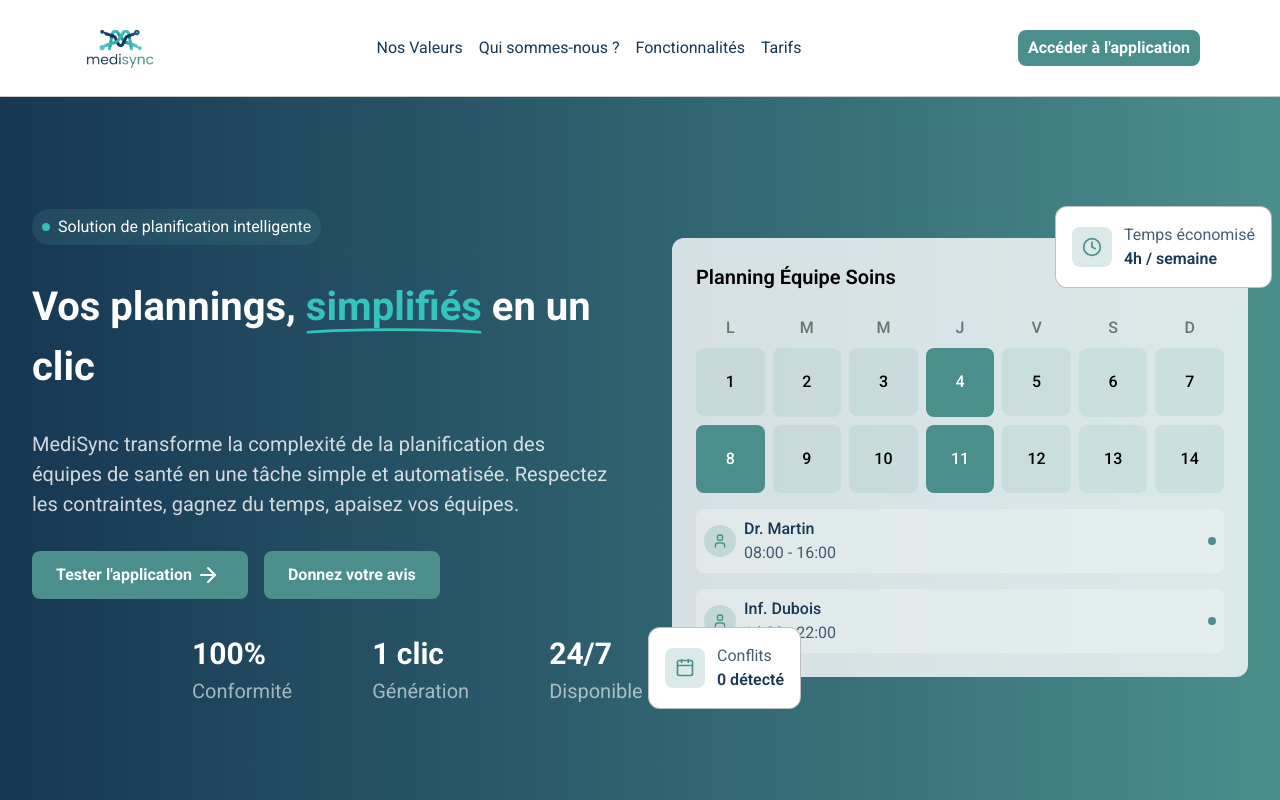
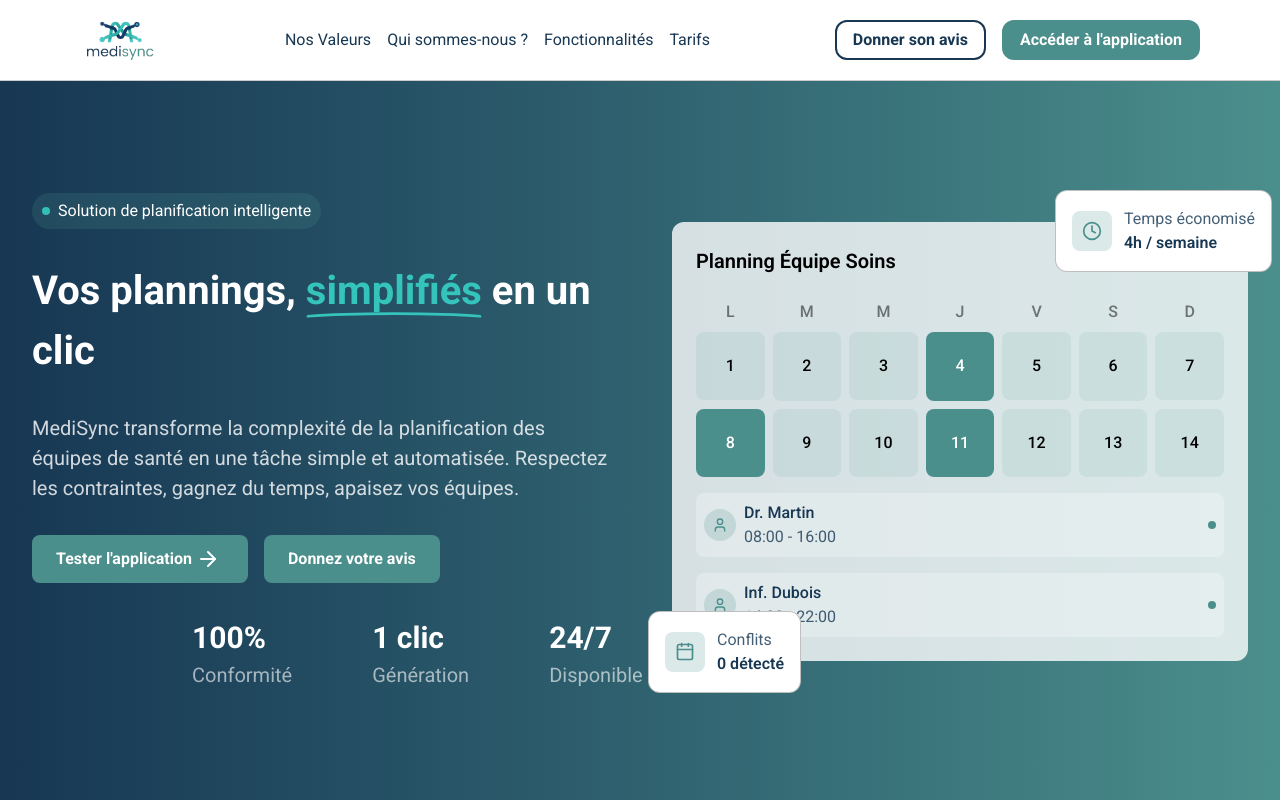
Before and after one commit to bastos-rcd/MEDISYNC, a React (Vite) app in the folder landing-page/: page / in a window 1280 px wide. Shown: the top 800 px of the page. Built offline with nearby package versions, Linux system fonts and the light colour scheme.

Commit message:
refacto: header

```diff
--- a/landing-page/package.json
+++ b/landing-page/package.json
@@ -9,9 +9,11 @@
   },
   "dependencies": {
     "@tailwindcss/vite": "^4.2.2",
+    "i18next": "^25.10.10",
     "lucide-react": "^1.6.0",
     "react": "^19.2.4",
     "react-dom": "^19.2.4",
+    "react-i18next": "^17.0.0",
     "tailwindcss": "^4.2.2"
   },
   "devDependencies": {
--- a/landing-page/src/App.tsx
+++ b/landing-page/src/App.tsx
@@ -11,7 +11,7 @@
     <>
       <Header />
 
-      <div className="flex flex-col bg-(--tertiary)/10 gap-14">
+      <div className="flex flex-col bg-(--tertiary)/10 gap-10 lg:gap-14">
         <Hero />
 
         <Values />
--- /dev/null
+++ b/landing-page/src/assets/fr.json
@@ -0,0 +1,28 @@
+{
+  "navigation": [
+    {
+      "label": "Nos Valeurs",
+      "link": "#values"
+    },
+    {
+      "label": "Qui sommes-nous ?",
+      "link": "#about"
+    },
+    {
+      "label": "Fonctionnalités",
+      "link": "#features"
+    },
+    {
+      "label": "Tarifs",
+      "link": "#prices"
+    }
+  ],
+  "application": {
+    "label": "Accéder à l'application",
+    "link": "https://medisync-scheduler-pro.vercel.app/"
+  },
+  "form": {
+    "label": "Donner son avis",
+    "link": "https://docs.google.com/forms/d/e/1FAIpQLSeuTzbgUBJB8y8WhDP9kMNFpFsUhymFF-29K6CM2T1LG-L8Sg/viewform"
+  }
+}
--- a/landing-page/src/components/Header.tsx
+++ b/landing-page/src/components/Header.tsx
@@ -1,77 +1,84 @@
 import { useState } from "react";
+import { useTranslation } from "react-i18next";
 import { Menu, X } from "lucide-react";
 
-const NavLink = ({
-  href,
-  children,
-}: {
-  href: string;
-  children: React.ReactNode;
-}) => (
-  <a
-    className="text-(--primary) hover:text-(--secondary) transition-colors"
-    href={href}
-  >
-    {children}
-  </a>
-);
-
-const LinkButton = ({
-  href,
-  children,
-}: {
-  href: string;
-  children: React.ReactNode;
-}) => (
-  <a
-    className="flex justify-center items-center font-bold rounded-lg bg-(--secondary) text-white hover:bg-(--secondary)/80 transition-colors px-2.5 py-1.5"
-    href={href}
-    target="_blank"
-  >
-    {children}
-  </a>
-);
+import Link from "./ui/link";
+import Button from "./ui/button";
 
 export default function Header() {
+  const { t } = useTranslation();
   const [isOpen, setIsOpen] = useState(false);
 
   return (
-    <header className="w-full sticky top-0 z-50 bg-white border-b border-black/20 flex flex-row justify-between items-center gap-20 p-2 lg:px-20">
-      <a href="/">
+    <header className="w-full sticky top-0 z-50 bg-white/80 backdrop-blur-sm border-b border-black/20">
+      <nav className="flex flex-row justify-between items-center gap-20 p-2 lg:p-0 lg:px-20">
+        <Link href="/" onClick={() => setIsOpen(false)}>
           <img src="/logo-desktop.webp" className="hidden lg:block w-20" />
-        <img src="/logo-mobile.webp" className="block lg:hidden w-10" />
-      </a>
+          <img src="/logo-mobile.webp" className="block lg:hidden w-20" />
+        </Link>
 
         <div className="hidden lg:flex flex-row gap-4">
-        <NavLink href="#values">Nos Valeurs</NavLink>
-        <NavLink href="#about">Qui sommes-nous ?</NavLink>
-        <NavLink href="#features">Fonctionnalités</NavLink>
-        <NavLink href="#prices">Tarifs</NavLink>
+          {Array.from(t("navigation")).map((item: any, index: number) => (
+            <Link key={index} href={item.link}>
+              {item.label}
+            </Link>
+          ))}
         </div>
 
         <div className="hidden lg:flex flex-row gap-4">
-        <LinkButton href="https://medisync-scheduler-pro.vercel.app/">
-          Accéder à l'application
-        </LinkButton>
+          <Button
+            variant="outline"
+            onClick={() => window.open(t("form.link"), "_blank")}
+          >
+            {t("form.label")}
+          </Button>
+
+          <Button onClick={() => window.open(t("application.link"), "_blank")}>
+            {t("application.label")}
+          </Button>
         </div>
 
-      <button
-        className="lg:hidden p-2 text-black"
-        onClick={() => setIsOpen(!isOpen)}
-        aria-label="Toggle menu"
-      >
+        <button className="lg:hidden p-2" onClick={() => setIsOpen(!isOpen)}>
           {isOpen ? <X size={25} /> : <Menu size={25} />}
         </button>
+      </nav>
 
       {isOpen && (
-        <div className="absolute lg:hidden left-0 top-full w-full bg-white border-b border-black/20 flex flex-col items-start gap-6 p-4">
-          <NavLink href="#values">Nos Valeurs</NavLink>
-          <NavLink href="#about">Qui sommes-nous ?</NavLink>
-          <NavLink href="#features">Fonctionnalités</NavLink>
-          <NavLink href="#prices">Tarifs</NavLink>
-          <LinkButton href="https://medisync-scheduler-pro.vercel.app/">
-            Accéder à l'application
-          </LinkButton>
+        <div className="lg:hidden animate-fade-in">
+          <nav className="flex flex-col gap-6 p-4">
+            {Array.from(t("navigation")).map((item: any, index: number) => (
+              <Link
+                key={index}
+                href={item.link}
+                onClick={() => setIsOpen(false)}
+              >
+                <h3>{item.label}</h3>
+              </Link>
+            ))}
+
+            <div className="flex flex-col gap-2">
+              <Button
+                variant="outline"
+                size="large"
+                onClick={() => {
+                  window.open(t("form.link"), "_blank");
+                  setIsOpen(false);
+                }}
+              >
+                <h3>{t("form.label")}</h3>
+              </Button>
+
+              <Button
+                size="large"
+                onClick={() => {
+                  window.open(t("application.link"), "_blank");
+                  setIsOpen(false);
+                }}
+              >
+                <h3>{t("application.label")}</h3>
+              </Button>
+            </div>
+          </nav>
         </div>
       )}
     </header>
--- /dev/null
+++ b/landing-page/src/components/ui/button.tsx
@@ -0,0 +1,29 @@
+interface Props {
+  variant?: "default" | "outline";
+  size?: "normal" | "large";
+  children: React.ReactNode;
+  onClick?: () => void;
+}
+
+export default function Button({
+  variant = "default",
+  size = "normal",
+  children,
+  onClick,
+}: Props) {
+  return (
+    <button
+      className={`flex justify-center items-center rounded-xl font-bold border-2
+        ${size === "large" ? "px-6 py-3" : "px-4 py-1.5"}
+        ${
+          variant === "outline"
+            ? "text-(--primary) hover:text-white border-(--primary) hover:bg-(--primary)"
+            : "text-white border-(--secondary) bg-(--secondary) hover:bg-(--secondary)/80 hover:border-(--secondary)/80"
+        }
+        hover:cursor-pointer transition-colors`}
+      onClick={onClick}
+    >
+      {children}
+    </button>
+  );
+}
--- /dev/null
+++ b/landing-page/src/components/ui/link.tsx
@@ -0,0 +1,17 @@
+interface Props {
+  href: string;
+  children: React.ReactNode;
+  onClick?: () => void;
+}
+
+export default function Link({ href, children, onClick }: Props) {
+  return (
+    <a
+      className="text-(--primary) hover:text-(--secondary) transition-colors"
+      href={href}
+      onClick={onClick}
+    >
+      {children}
+    </a>
+  );
+}
--- /dev/null
+++ b/landing-page/src/i18n.ts
@@ -0,0 +1,18 @@
+import i18n from "i18next";
+import { initReactI18next } from "react-i18next";
+
+import FR from "./assets/fr.json";
+
+export default i18n.use(initReactI18next).init({
+  lng: "fr",
+  fallbackLng: "fr",
+  returnObjects: true,
+  interpolation: {
+    escapeValue: false,
+  },
+  resources: {
+    fr: {
+      translation: FR,
+    },
+  },
+});
--- a/landing-page/src/main.tsx
+++ b/landing-page/src/main.tsx
@@ -2,6 +2,7 @@
 import { createRoot } from "react-dom/client";
 
 import "./style.css";
+import "./i18n";
 
 import App from "./App.tsx";
 
```
Also changed, not shown: 1 other file (tests, documents, lock files or other folders). Lines whose indentation alone changed are shown as unchanged.
